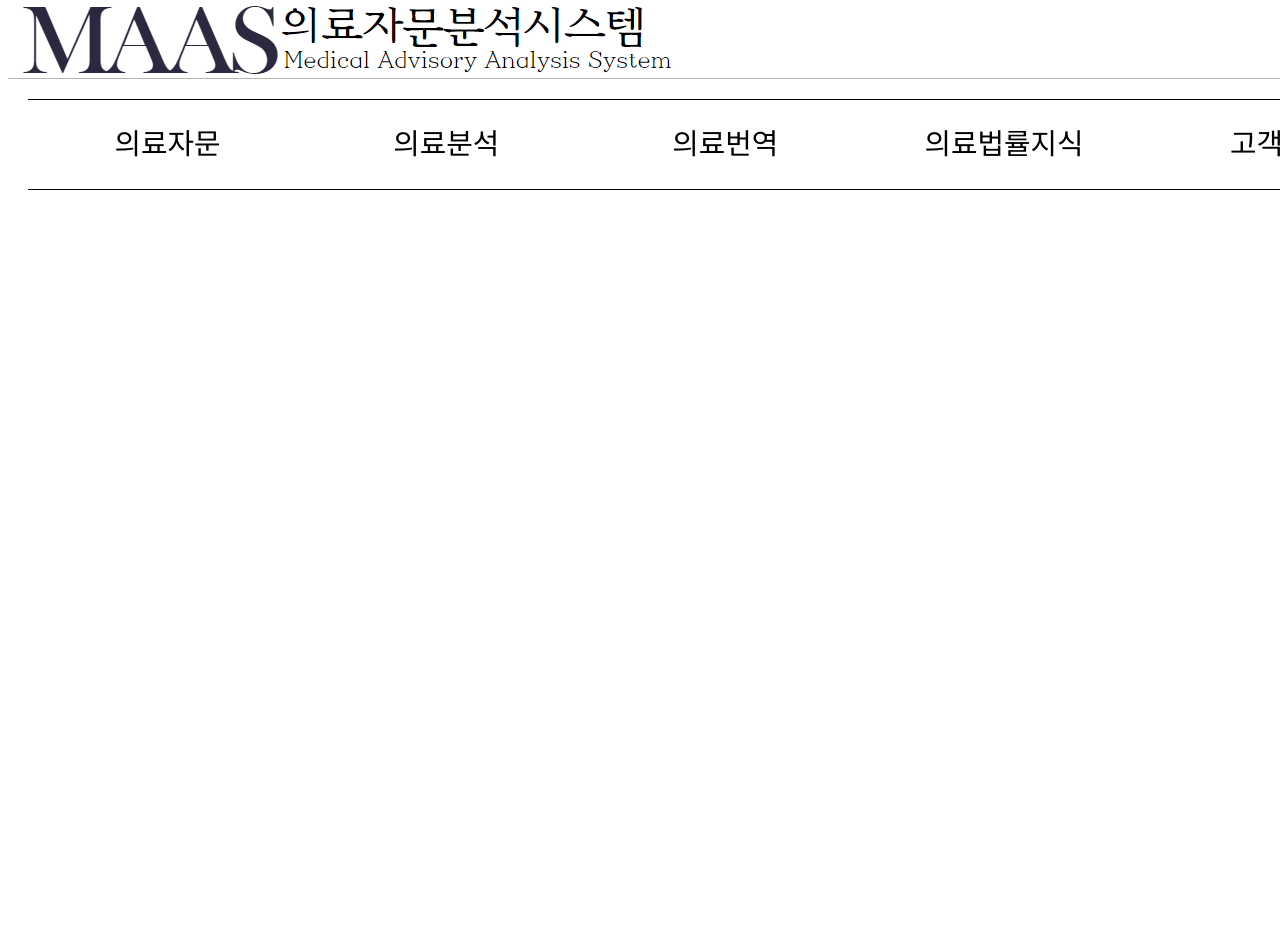
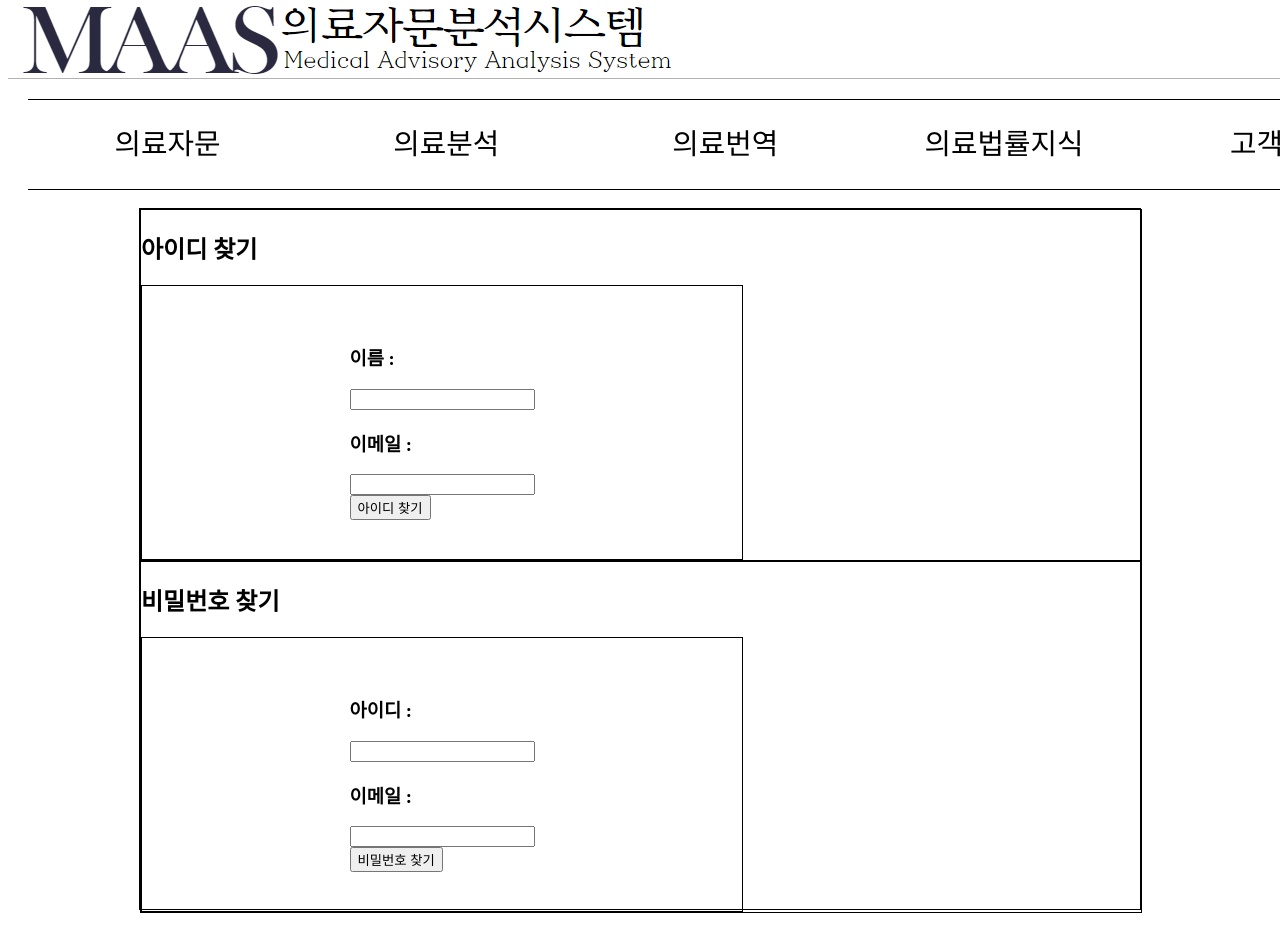
Before and after one commit to dudxo/Medical_Advice_review, a React (Create React App) app in the folder FE/medic/: page /medic/finduserinfo in a window 1280 px wide. Shown: the top 952 px of the page. Built offline with nearby package versions, Linux system fonts and the light colour scheme.

Commit message:
[Feat] 아이디 비번 찾기 추가

```diff
--- a/FE/medic/src/App.js
+++ b/FE/medic/src/App.js
@@ -22,6 +22,7 @@ import Header from "./components/Header";
 import Announcementpage from "./pages/Customerpage/Announcementpage";
 import AnnouncementDetail from "./pages/Customerpage/Announcement/AnnouncementDetail";
 import WriteAnnouncement from "./pages/Customerpage/Announcement/WriteAnnouncement";
+import FinduserInfopage from "./pages/FinduserInfo/FinduserInfopage";
 export default function App(){
     return(
         <BrowserRouter>
@@ -49,6 +50,7 @@ export default function App(){
                     <Route path='/medic/mypage' element={<Mypage/>}/>
                     <Route path={`/medic/customer/announcement/announcementdetails`} element={<AnnouncementDetail/>}/>
                     <Route path='/medic/customer/announcement/writeannouncement' element={<WriteAnnouncement/>}/>
+                    <Route path="/medic/finduserinfo" element={<FinduserInfopage/>}/>
                 </Routes>
             </div>
             </div>
--- /dev/null
+++ b/FE/medic/src/pages/FinduserInfo/FinduserInfopage.js
@@ -0,0 +1,99 @@
+import React, { useState } from "react";
+import style from '../../css/FinduserInfopage.module.css'
+import axios from "axios";
+import { useNavigate } from "react-router-dom";
+
+export default function FinduserInfopage(){
+    const [name, setName] = useState('')
+    const [email_id, setEmail_id] = useState('')
+    const [id, setId] = useState('')
+    const [email_pw, setEmail_pw] = useState('')
+    const navigate = useNavigate()
+    const input_name = e => {
+        setName(e.target.value)
+    }
+    const input_email_id = e =>{
+        setEmail_id(e.target.value)
+    }
+    const btn_findid = async(e) => {
+        const userInfo = {
+            'uName' : name,
+            'uEmail' : email_id
+        }
+        try{
+            const response = axios.get('/login/findId', userInfo)
+            window.localStorage.setItem('uid', response.data)
+            alert('회원님의 아이디 : ', window.localStorage.getItem('uid'))
+            window.localStorage.removeItem('uid')
+            navigate('/medic/finduserinfo')
+            // navigate('/medic/findusrinfo/findid')
+        }catch(err){
+            console.log(err)
+            alert('가입된 정보가 없습니다.')
+        }
+    }
+    const input_id = e =>{
+        setId(e.target.value)
+    }
+    const input_email_pw = e =>{
+        setEmail_pw(e.target.value)
+    }
+    const btn_findpw = async(e) => {
+        const userInfo = {
+            'uId' : id,
+            'uEmail' : email_pw
+        }
+        try{
+            const response = axios.get('/login/findPw', userInfo)
+            navigate('/medic/findusrinfo/findpw')
+        }catch(err){
+            console.log(err)
+            alert('가입된 정보가 없습니다.')
+        }
+    }
+    return(
+        <div className={style.Finduserwrap}>
+            <div className={style.FinduserinfoBox}>
+                <div className={style.Findusertitle}>
+                    <h2>아이디 찾기</h2>
+                </div>
+                <div className={style.FindBox_box}>
+                    <div className={style.findid_form}>
+                        <div className={style.findid_input}>
+                            <div className={style.findid_input_info}>
+                                <h3>이름 : </h3>
+                                <input className={`${style.findid_input_name} ${style.input}`} onChange={input_name}/>
+                            </div>
+                            <div className={style.findid_input_info}>
+                                <h3>이메일 : </h3>
+                                <input className={`${style.findid_input_email} ${style.input}`} onChange={input_email_id}/>
+                            </div>
+                            <button className={style.btn_findbtn} onClick={btn_findid}>아이디 찾기</button>
+                        </div>
+                    </div>
+                </div>
+            </div>
+            <div className={style.FinduserinfoBox}>
+                <div className={style.Findusertitle}>
+                    <h2>비밀번호 찾기</h2>
+                </div>
+                    <div className={style.FindBox_box}>
+                    <div className={style.findid_form}>
+                        <div className={style.findid_input}>
+                            <div className={style.findid_input_info}>
+                                <h3>아이디 : </h3>
+                                <input className={`${style.findpw_input_id} ${style.input}`} onChange={input_id}/>
+                            </div>
+                            <div className={style.findid_input_info}>
+                                <h3>이메일 : </h3>
+                                <input className={`${style.findpw_input_email} ${style.input}`} onChange={input_email_pw}/>
+                            </div>
+                            <button className={style.btn_findbtn} onClick={btn_findpw}>비밀번호 찾기</button>
+                        </div>
+                    </div>
+                </div>
+            </div>
+        </div>
+
+    )
+}
--- a/FE/medic/src/pages/Joinpage.js
+++ b/FE/medic/src/pages/Joinpage.js
@@ -57,7 +57,7 @@ export default function Joinpage(){
                 alert('이미 사용중인 아이디 입니다.')
             }
         } catch(err){
-            console.log(err)
+            alert('이미 사용중인 아이디 입니다.')
         }
     }
     const input_id = e => {
--- a/FE/medic/src/pages/Loginpage.js
+++ b/FE/medic/src/pages/Loginpage.js
@@ -43,6 +43,9 @@ export default function Loginpage(){
     const btn_user_siginup = e => {
         navigate('/medicsignup')
     }
+    const btn_finduserinfo = e => {
+        navigate('/medic/finduserinfo')
+    }
     return(
                <div className={style.contents}>
                <form name="dataForm" className={style.loginform}>
@@ -76,7 +79,7 @@ export default function Loginpage(){
                     <div className={style.signbtnbox}>
                         <input type="submit" className={style.signbtn} value ="로그인" onClick={userLogin}/>
                         <span><small>아직 회원이 아니라면?<input type="submit" className={style.gotosignup} value="회원가입" onClick={btn_user_siginup}/></small></span>
-	                    <span><small>잘 기억이 나지 않으시다면?<input type="submit" className={style.findidpw} value="ID/PW 찾기"/></small></span>
+	                    <span><small>잘 기억이 나지 않으시다면?<input type="submit" className={style.findidpw} value="ID/PW 찾기" onClick={btn_finduserinfo}/></small></span>
                     </div>
                 </div>
             </div>
```
